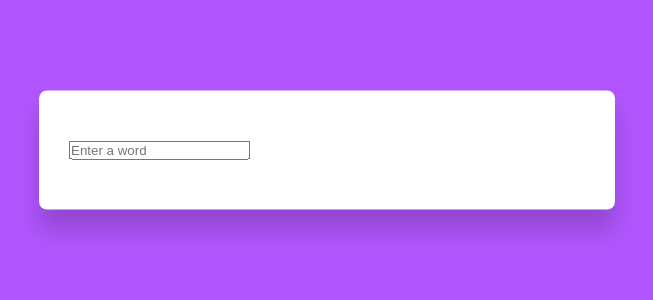
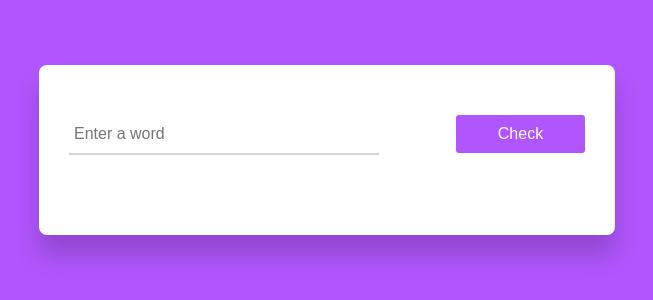
Before and after one commit to Jonnie254/Palidrome-Checker, a plain HTML site: page index.html in a window 1280 px wide. Shown: the part 250-550 px from the top of the page, without its empty margins (313-966 px from the left). Drawn offline with Linux system fonts and the light colour scheme.

Commit message:
added some code

```diff
--- a/app.css
+++ b/app.css
@@ -18,3 +18,34 @@ body{
     border-radius: 8px;
     box-shadow: 0 20px 25px rgba(0, 0,0,0.18);
 }
+.container *{
+    font-family:"Poppins", sans-serif;
+    outline: none;
+    font-size: 16px;
+}
+input{
+    width:60%;
+    border: none;
+    border-bottom:2px solid #d5d5d5;
+    padding: 10px 5px;
+    font-weight: 500;
+}
+input:focus{
+    border-bottom: 2px solid #b156fe;
+}
+button{
+    width:25%;
+    float: right;
+    padding: 10px 20px;
+    background-color: #b156fe;
+    border: none;
+    border-radius: 3px;
+    font-weight:400;
+    color: #ffffff;
+}
+p{
+    margin-top:30px;
+    text-align:center;
+    color:#b156fe;
+    font-weight:500;
+}
--- a/index.html
+++ b/index.html
@@ -13,6 +13,8 @@
 <body>
     <div class="container">
         <input type="text" id="input-text" placeholder="Enter a word">
+        <button id="check-btn">Check</button>
+        <p id="result"></p>
     </div>
     <script src="app.js"></script>
 </body>
```
